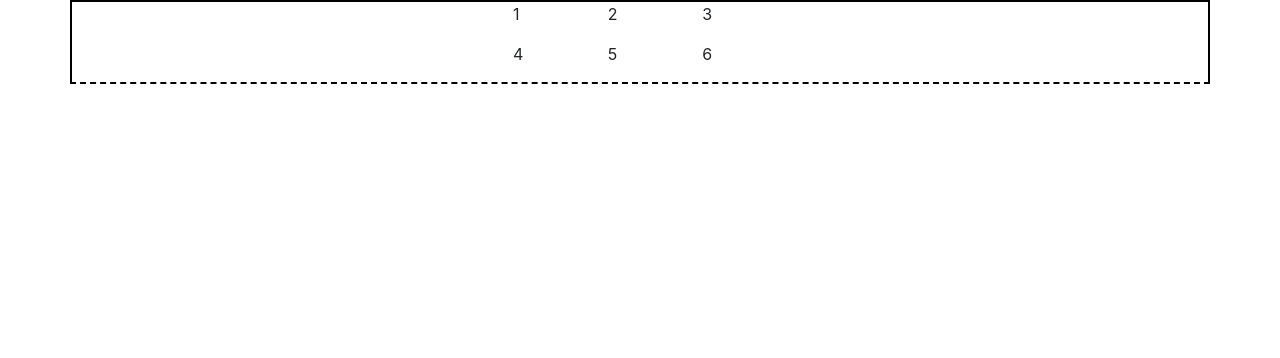
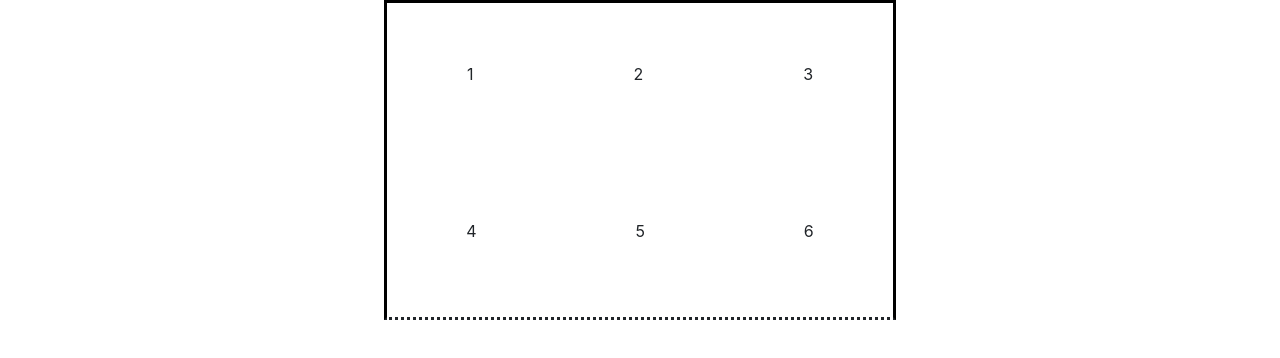
Before and after one commit to ryanctyoung/coachingassist, a Next.js app in the folder client/: page / in a window 1280 px wide. Shown: the top 358 px of the page. Built offline with nearby package versions, Linux system fonts and the light colour scheme.

Commit message:
court visual skeleton

```diff
--- a/client/package.json
+++ b/client/package.json
@@ -12,6 +12,9 @@
   "author": "",
   "license": "ISC",
   "dependencies": {
+    "@material-ui/core": "^4.9.7",
+    "@material-ui/system": "^4.9.6",
+    "material-ui": "^0.20.2",
     "next": "^9.3.2",
     "react": "^16.13.1",
     "react-bootstrap": "^1.0.0",
--- a/client/pages/core/court_core.js
+++ b/client/pages/core/court_core.js
@@ -1,15 +1,27 @@
 import React from 'react';
-import { Container, Row, Col } from 'react-bootstrap';
-import styled from 'styled-components';
 
-
+import { Grid, Box } from '@material-ui/core';
+import { makeStyles } from '@material-ui/styles';
+import { Container } from 'react-bootstrap';
 // const Box = styled.div`
 
 // 	width: 50%;
 // `;
 
+const useStyles = makeStyles({
+  root: {
+
+
+
+  },
+
+});
+
+
+
 export default function Court(props){
 
+  const styles = useStyles();
 	const Zone = (props) => {
 		let number = props.number;
 
@@ -25,9 +37,9 @@ export default function Court(props){
 	const Column = (props) => {
 		let number = props.number;
 		return(
-			<Col xs={1}>
+			<Grid item>
 				<Zone number={number} />
-			</Col>
+			</Grid>
 		);
 	}
 
@@ -35,20 +47,31 @@ export default function Court(props){
 		let number = props.number;
 
 		return(
-			<Row xs={2} style={{'justify-content': 'center'}}>
+			<Grid item container style={{
+		    display: 'flex',
+		    'justify-content': 'space-around',
+			}}>
 				<Column number={3*(number)-2}/>
 				<Column number={3*(number)-1}/>
 				<Column number={3*(number)}/>
-			</Row>
+			</Grid>
 		);
 	}
 
 	return(
-		<div>
-			<Container style={{border: '2px solid black', 'border-bottom-style': 'dashed'}}>
+		<Container style={{display: 'flex', 'justify-content': 'center'}}>
+			<div style={{
+		  	border: '.2em solid black',
+		  	'border-bottom':'dotted',
+		    width: '40vw',
+		    height: '40vh',
+		    display: 'flex',
+		    'flex-direction': 'column',
+		    'justify-content': 'space-around',
+			}}>
 				<CourtRow number={1}/>
 				<CourtRow number={2}/>
-			</Container>
-		</div>
+			</div>
+		</Container>
 	);
 }
```
Also changed, not shown: client/pages/landing.js (deleted, +0 -9 lines), 1 other file (tests, documents, lock files or other folders).
